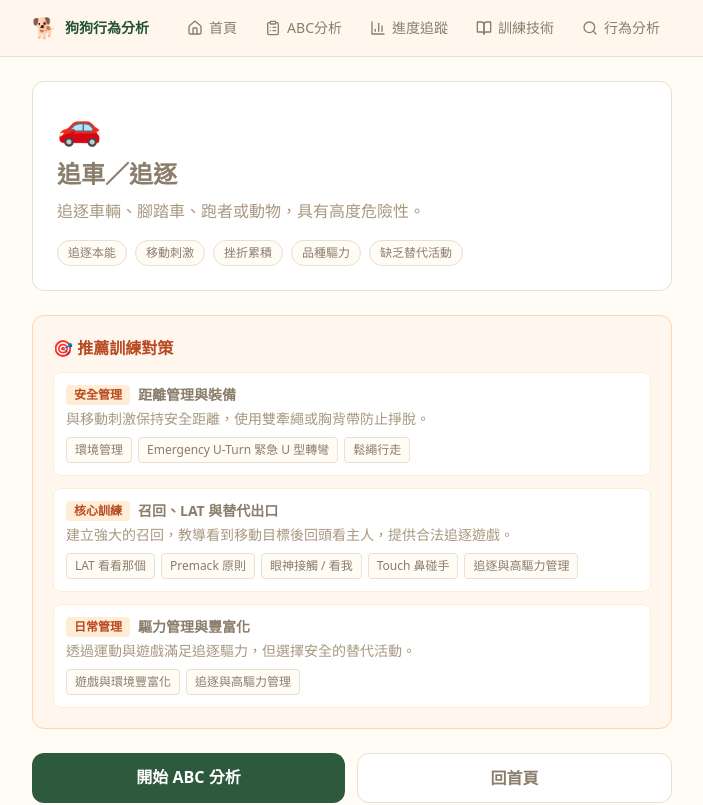
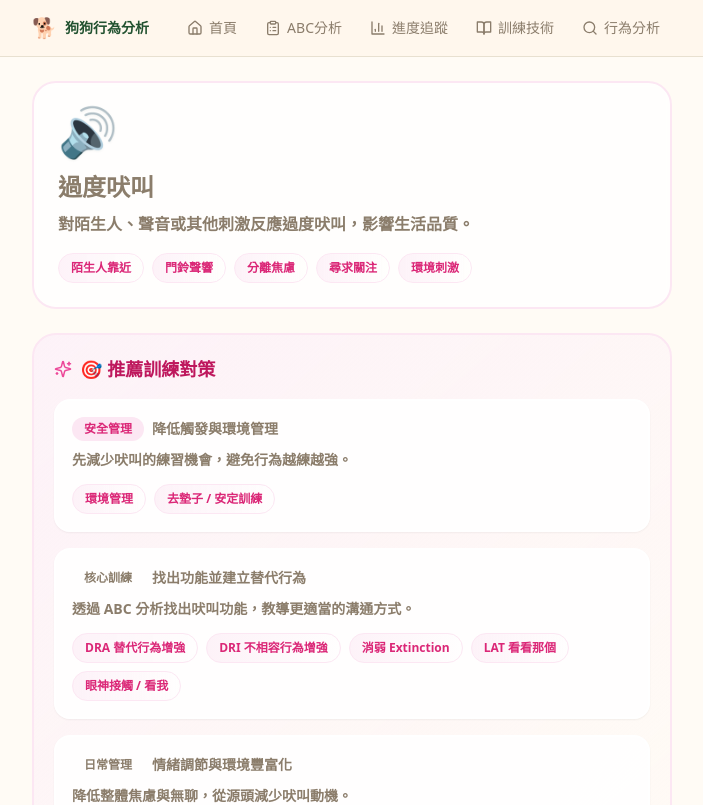
Before and after one commit to chouandony/dog-behavior-analyzer-2, a Next.js app: page /chasing in a window 1280 px wide. Shown: the top 805 px of the page, without its empty margins (288-991 px from the left). Built offline with nearby package versions, Linux system fonts and the light colour scheme.

Commit message:
Refactor chasing page for barking behavior analysis
Updated the page metadata and modified the behavior logic from 'chasing' to 'barking'. Enhanced the styling of various elements and adjusted the training strategies section.

```diff
--- a/app/chasing/page.tsx
+++ b/app/chasing/page.tsx
@@ -1,46 +1,58 @@
 import type { Metadata } from 'next'
 import Link from 'next/link'
+import { ArrowRight, Sparkles } from 'lucide-react'
 import { behaviors } from '@/data/behaviors'
 import { getStrategies } from '@/data/strategies'
 import { techniques } from '@/data/techniques'
 
 export const metadata: Metadata = {
-  title: '狗狗追車怎麼辦？追逐行為分析與安全訓練對策',
-  description: '改善狗狗追車與追逐行為，了解高驅力管理與替代出口訓練，確保狗狗與他人的安全。',
+  title: '🐕 狗狗吠叫怎麼辦？完整行為分析與訓練對策',
+  description: '狗狗過度吠叫的原因分析與專業訓練對策，從ABC行為分析到具體訓練步驟，幫助您改善狗狗吠叫問題。',
 }
 
-const behavior = behaviors.find(b => b.id === 'chasing')!
-const strategies = getStrategies('chasing')
+const behavior = behaviors.find(b => b.id === 'barking')!
+const strategies = getStrategies('barking')
 
 export default function Page() {
   return (
     <article className="space-y-6">
-      <div className="bg-white rounded-xl border border-earth-200 p-6">
-        <div className="text-4xl mb-3">{behavior.emoji}</div>
-        <h1 className="text-2xl font-bold text-earth-500 mb-2">{behavior.name}</h1>
-        <p className="text-earth-400 leading-relaxed">{behavior.description}</p>
+      <div className="bg-white/80 backdrop-blur-sm rounded-3xl border-2 border-pink-100 p-6 shadow-soft">
+        <div className="text-5xl mb-4 drop-shadow-sm">{behavior.emoji}</div>
+        <h1 className="text-2xl font-black text-ink-800 mb-2">{behavior.name}</h1>
+        <p className="text-ink-500 leading-relaxed font-semibold">{behavior.description}</p>
         <div className="flex flex-wrap gap-2 mt-4">
           {behavior.commonCauses.map(c => (
-            <span key={c} className="text-xs px-2.5 py-1 rounded-full bg-cream text-earth-500 border border-earth-200">{c}</span>
+            <span key={c} className="text-xs px-3 py-1.5 rounded-full bg-gradient-to-r from-pink-50 to-lavender-50 text-pink-600 font-extrabold border border-pink-100">
+              {c}
+            </span>
           ))}
         </div>
       </div>
 
-      <div className="bg-warm-50 rounded-xl border border-warm-200 p-5">
-        <h2 className="font-bold text-warm-700 mb-3">🎯 推薦訓練對策</h2>
-        <div className="space-y-3">
+      <div className="bg-gradient-to-br from-pink-50 to-lavender-50 rounded-3xl border-2 border-pink-100 p-5 shadow-soft">
+        <h2 className="font-extrabold text-pink-700 mb-4 text-lg flex items-center gap-2">
+          <Sparkles size={18} className="text-pink-500" />
+          🎯 推薦訓練對策
+        </h2>
+        <div className="space-y-4">
           {strategies.map((s, i) => (
-            <div key={i} className="bg-white rounded-lg border border-warm-100 p-3">
-              <div className="flex items-center gap-2 mb-1">
-                <span className="text-xs font-bold px-2 py-0.5 rounded bg-warm-100 text-warm-700">{s.phase}</span>
-                <span className="font-bold text-earth-500 text-sm">{s.title}</span>
+            <div key={i} className="bg-white/90 rounded-2xl border-2 border-white p-4 shadow-sm">
+              <div className="flex items-center gap-2 mb-2">
+                <span className={`text-xs font-extrabold px-3 py-1 rounded-full ${
+                  s.phase === '安全管理' ? 'bg-pink-100 text-pink-600' :
+                  s.phase === '核心訓練' ? 'bg-mint-100 text-mint-600' :
+                  'bg-lemon-100 text-lemon-700'
+                }`}>
+                  {s.phase}
+                </span>
+                <span className="font-extrabold text-ink-700 text-sm">{s.title}</span>
               </div>
-              <p className="text-sm text-earth-400 mb-2">{s.description}</p>
-              <div className="flex flex-wrap gap-1.5">
+              <p className="text-sm text-ink-500 mb-3 font-semibold leading-relaxed">{s.description}</p>
+              <div className="flex flex-wrap gap-2">
                 {s.techniques.map(tid => {
                   const t = techniques.find(x => x.id === tid)
                   return t ? (
-                    <Link key={tid} href={`/techniques/#tech-${tid}`} className="text-xs px-2 py-1 rounded bg-cream border border-earth-200 text-earth-500 hover:border-warm-400 transition-colors">
+                    <Link key={tid} href={`/techniques/#tech-${tid}`} className="text-xs px-3 py-1.5 rounded-full bg-gradient-to-r from-pink-50 to-lavender-50 border border-pink-100 text-pink-600 font-extrabold hover:border-pink-300 hover:shadow-soft transition-all hover:scale-105">
                       {t.name}
                     </Link>
                   ) : null
@@ -52,10 +64,10 @@ export default function Page() {
       </div>
 
       <div className="flex gap-3">
-        <Link href="/abc/" className="flex-1 text-center py-3 rounded-xl bg-forest-500 text-white font-bold hover:bg-forest-600 transition-colors">
-          開始 ABC 分析
+        <Link href="/abc/" className="flex-1 text-center py-4 rounded-2xl bg-gradient-mint text-white font-extrabold shadow-mint btn-bounce flex items-center justify-center gap-2">
+          開始 ABC 分析 <ArrowRight size={18} />
         </Link>
-        <Link href="/" className="flex-1 text-center py-3 rounded-xl bg-white border border-earth-200 text-earth-500 font-bold hover:border-warm-300 transition-colors">
+        <Link href="/" className="flex-1 text-center py-4 rounded-2xl bg-white/80 border-2 border-pink-100 text-ink-600 font-extrabold hover:border-pink-300 transition-all">
           回首頁
         </Link>
       </div>
```
